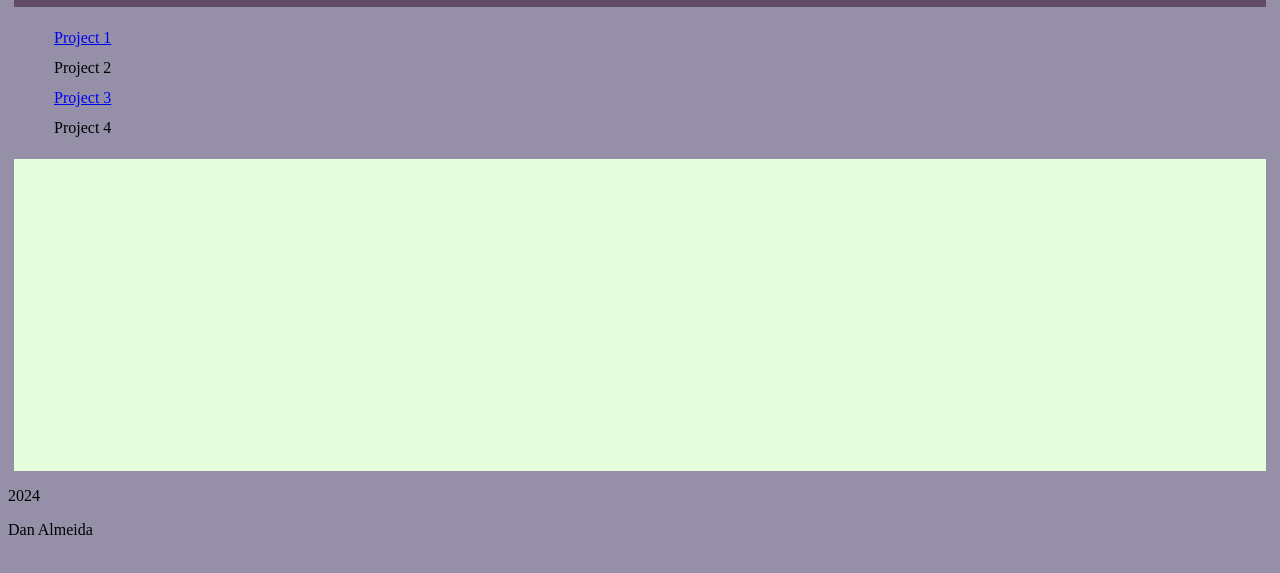
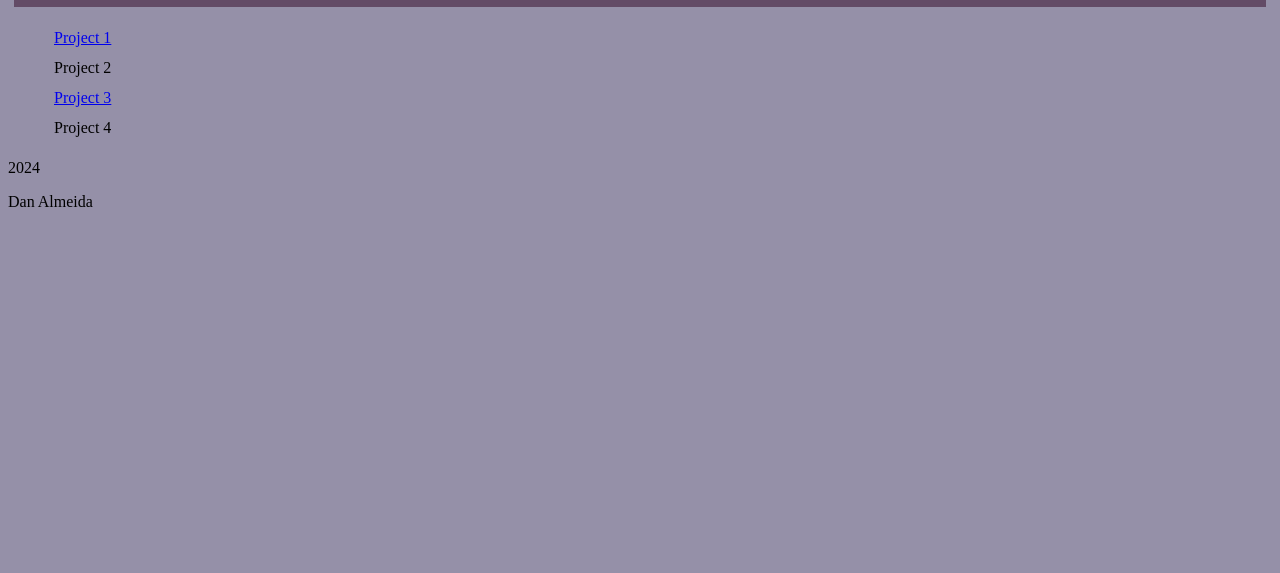
Before and after one commit to dan-almeida1/CMST386, a plain HTML site: page index.html in a window 1280 px wide. Shown: the part 93-666 px from the top of the page. Drawn offline with Linux system fonts and the light colour scheme.

Commit message:
removed main

```diff
--- a/index.html
+++ b/index.html
@@ -19,9 +19,6 @@
         <li>Project 4</li>
       </ul>
     </nav>
-    <main>
-
-    </main>
     <footer>
       <p>2024</p>
       <p>Dan Almeida</p>
```
